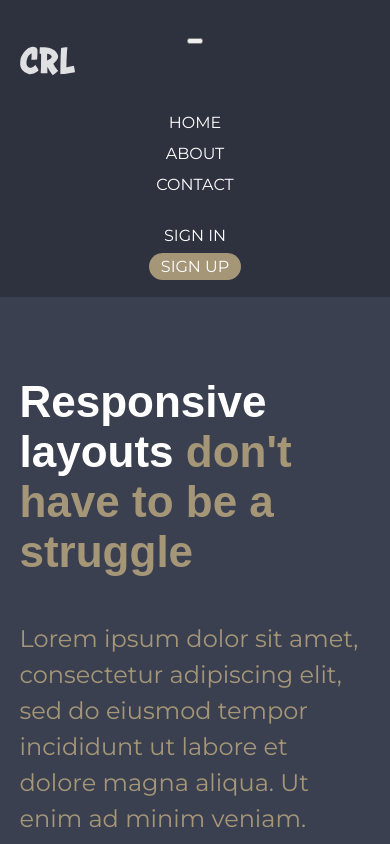
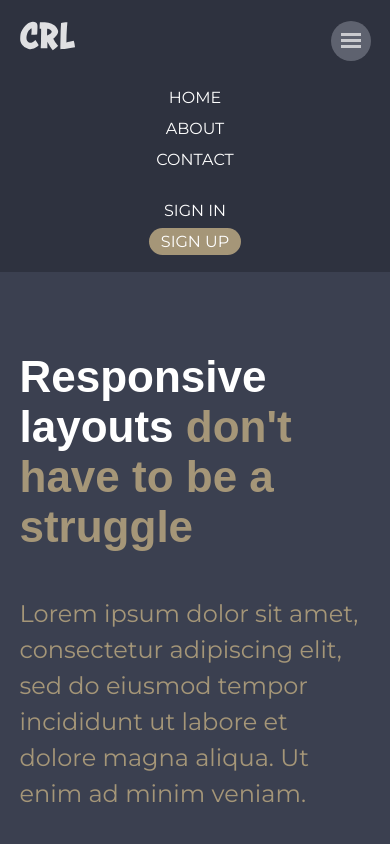
Before and after one commit to detomdev/KPFinalChallenge, a plain HTML site: page index.html in a window 390 px wide. Both pictures are taken after a click on the button "open navigation". Shown: the top 844 px of the page. Drawn offline with Linux system fonts and the light colour scheme.

Commit message:
Adjusted mobile navigation

```diff
--- a/index.html
+++ b/index.html
@@ -25,7 +25,7 @@
 				<nav class="nav">
 					<ul class="nav__list nav__list--primary">
 						<li class="nav__item"><a href="#" class="nav__link">Home</a></li>
-						<li class="nav__item"><a href="#" class="nav__link">About</a></li>
+						<li class="nav__item"><a href="#" class="nav__link ">About</a></li>
 						<li class="nav__item"><a href="#" class="nav__link">Contact</a></li>
 					</ul>
 					<ul class="nav__list nav__list--secondary">
@@ -113,7 +113,6 @@
 					</div>
 			</aside>
 		</main>
-	</body>
 			<footer>
 				<div class="container">
 					<h2 class="footer-heading">
@@ -155,4 +154,6 @@
 						</div>
 					</div>
 			</footer>
+		<script src="main.js"></script>
+	</body>
 </html>
--- a/style.css
+++ b/style.css
@@ -101,6 +101,67 @@ header {
 .nav {
 	width: 100%;
 	font-size: 1rem;
+}
+
+.nav-toggle {
+	cursor: pointer;
+	border: 0;
+	width: 3em;
+	height: 3em;
+	padding: 0em;
+	border-radius: 50%;
+	background: var(--clr-gray);
+	color: white;
+	transition: opacity 250ms ease;
+
+	position: absolute;
+	right: 0;
+}
+
+.nav-toggle:focus,
+.nav-toggle:hover {
+	opacity: 0.75;
+}
+
+.hamburger {
+	width: 50%;
+	position: relative;
+}
+
+.hamburger,
+.hamburger::before,
+.hamburger::after {
+	display: block;
+	margin: 0 auto;
+	height: 3px;
+	background: white;
+}
+
+.hamburger::before,
+.hamburger::after {
+	content: "";
+	width: 100%;
+}
+
+.hamburger::before {
+	transform: translateY(-6px);
+}
+
+.hamburger::after {
+	transform: translateY(3px);
+}
+
+.nav {
+	visibility: hidden;
+	height: 0;
+	/* position: absolute; */
+	font-size: 1rem;
+}
+
+.nav--visible {
+	visibility: visible;
+	height: auto;
+	position: relative;
 }
 
 .nav__list {
@@ -346,6 +407,10 @@ footer {
 	}
 
 	.footer-about {
-		max-width: 35%;
+		max-width: 40%;
+	}
+
+	.nav__list--footer {
+		flex-direction: column;
 	}
 }
```
Lines whose indentation alone changed are shown as unchanged.
